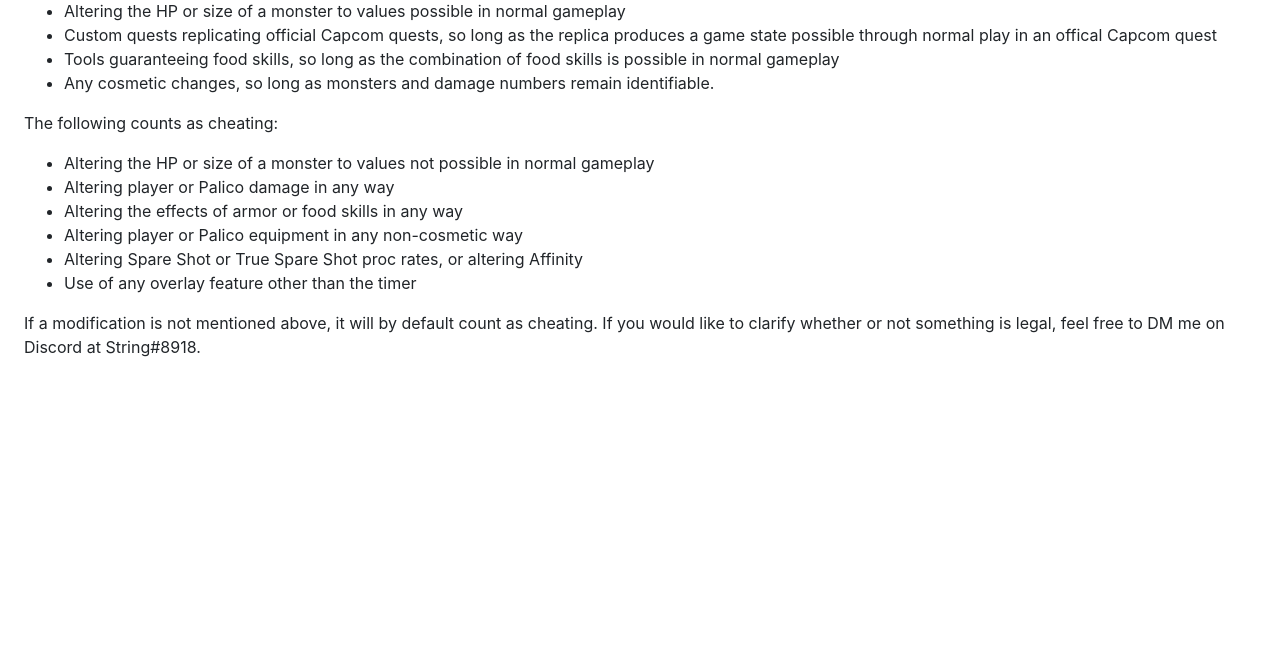
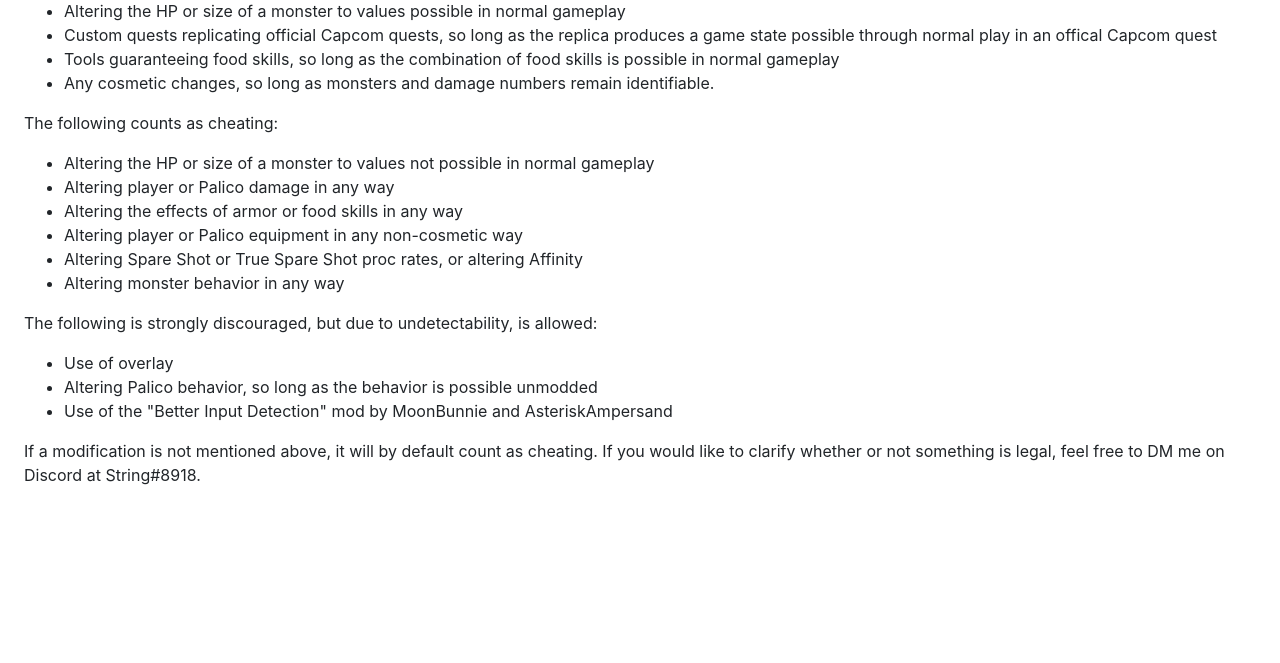
Before and after one commit to shraymittal/iceborne-leaderboard, a Flask app: page /rules in a window 1280 px wide. Shown: the part 753-1416 px from the top of the page. Before the commit the page ends 1110 px from the top, so only its background shows below. Run offline with Flask 2, Linux system fonts and the light colour scheme; some libraries are stand-ins or nearby versions.

Commit message:
updated rules

```diff
--- a/templates/rules.html
+++ b/templates/rules.html
@@ -103,7 +103,13 @@
       <li>Altering the effects of armor or food skills in any way</li>
       <li>Altering player or Palico equipment in any non-cosmetic way</li>
       <li>Altering Spare Shot or True Spare Shot proc rates, or altering Affinity</li>
-      <li>Use of any overlay feature other than the timer</li>
+      <li>Altering monster behavior in any way</li>
+    </ul>
+    <p class="text-lg-left ml-4">The following is strongly discouraged, but due to undetectability, is allowed:</p>
+    <ul class="ml-4 text-lg-left" list-style-type="disc" padding-left="1em">
+      <li>Use of overlay</li>
+      <li>Altering Palico behavior, so long as the behavior is possible unmodded</li>
+      <li>Use of the "Better Input Detection" mod by MoonBunnie and AsteriskAmpersand</li>
     </ul>
     <p class="text-lg-left ml-4">If a modification is not mentioned above, it will by default count as cheating. If you would like to clarify whether or not something is legal, feel free to DM me on Discord at String#8918.</p>
     <!-- Bottom of Page -->
```
